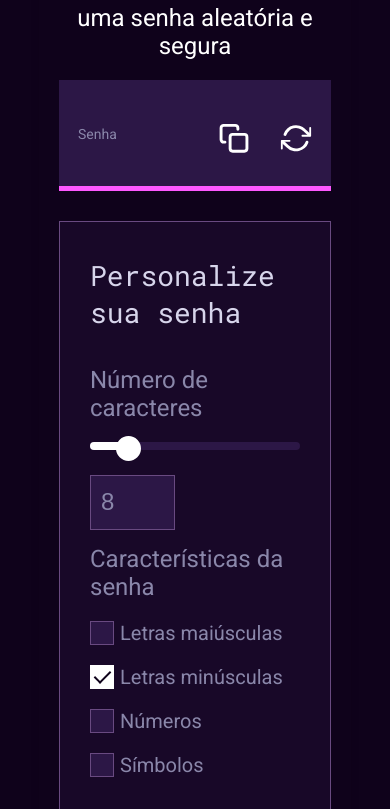
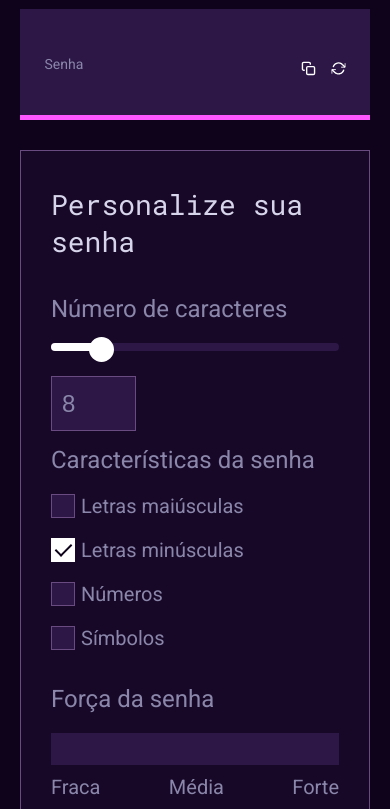
Before and after one commit to mtrebecca/Password-Generator, a website built with webpack: page index.html in a window 390 px wide. Shown: the part 181-990 px from the top of the page. Built offline with nearby package versions, Linux system fonts and the light colour scheme.

```diff
--- a/src/assets/scss/components/_buttons.scss
+++ b/src/assets/scss/components/_buttons.scss
@@ -34,3 +34,14 @@
     margin-top: 2rem;
     cursor: pointer;
 }
+
+@media (max-width: 798px) {
+    .button-container {
+        gap: 15px;
+
+        button img {
+            width: 15px;
+            height: 15px;
+        }
+    }
+}
--- a/src/assets/scss/components/_input.scss
+++ b/src/assets/scss/components/_input.scss
@@ -45,3 +45,10 @@
         font-size: 14px;
     }
 }
+
+@media (max-width: 798px) {
+    .generator input[type=text] {
+        padding: 0 75px;
+        font-size: 13px;
+    }
+}
--- a/src/assets/scss/layout/_container.scss
+++ b/src/assets/scss/layout/_container.scss
@@ -87,12 +87,15 @@
 }
 
 @media (max-width: 798px) {
-    .content-all-child {
-        flex-direction: column;
-        gap: 15px;
+    .container {
+        width: 100%;
+        .content-all-child {
+            flex-direction: column;
+            gap: 15px;
 
-        .content-child {
-            width: 100% !important;
+            .content-child {
+                width: 100% !important;
+            }
         }
     }
 }
```
Also changed, not shown: dist/css/styles.css, 1 other file.
